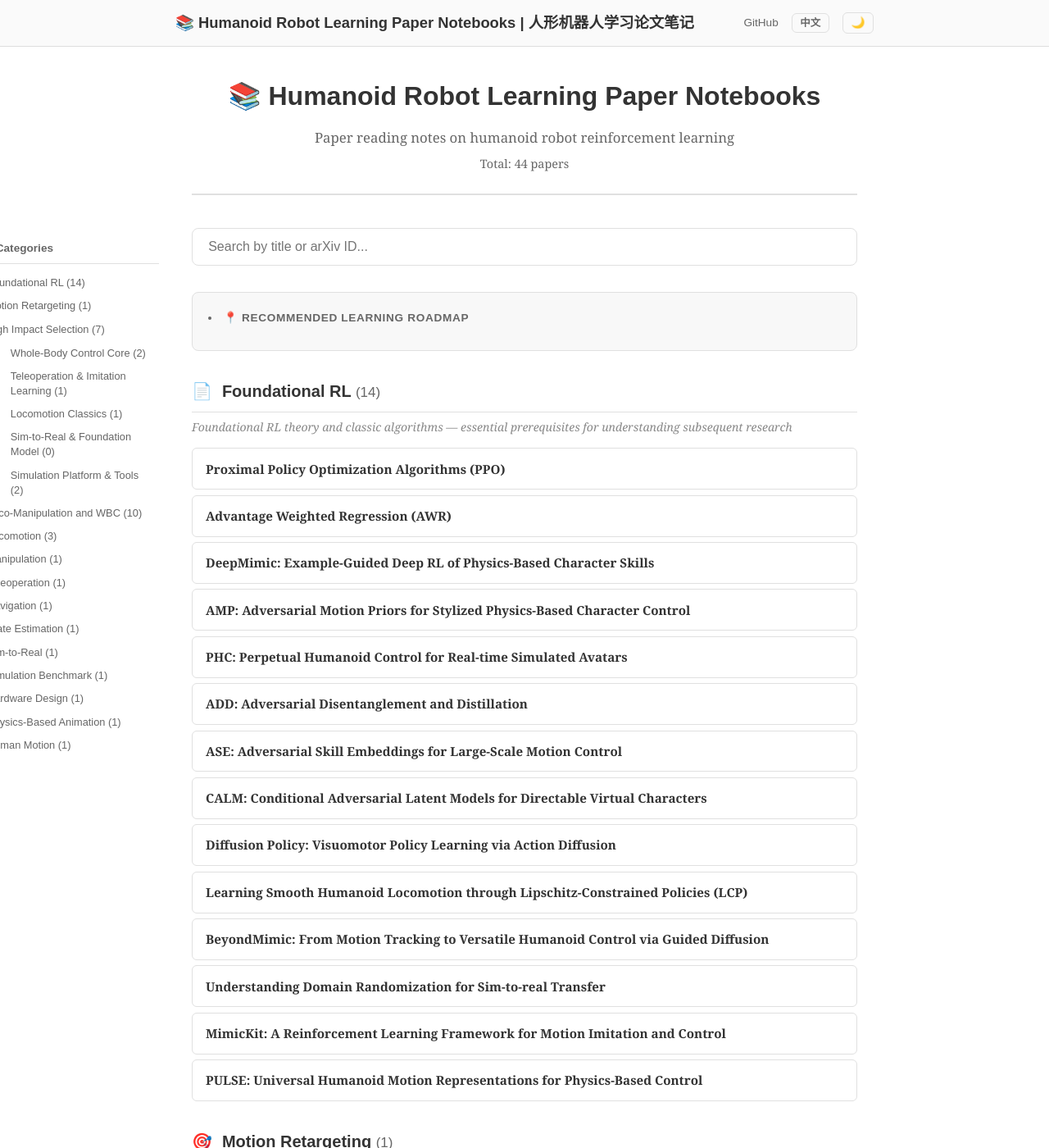
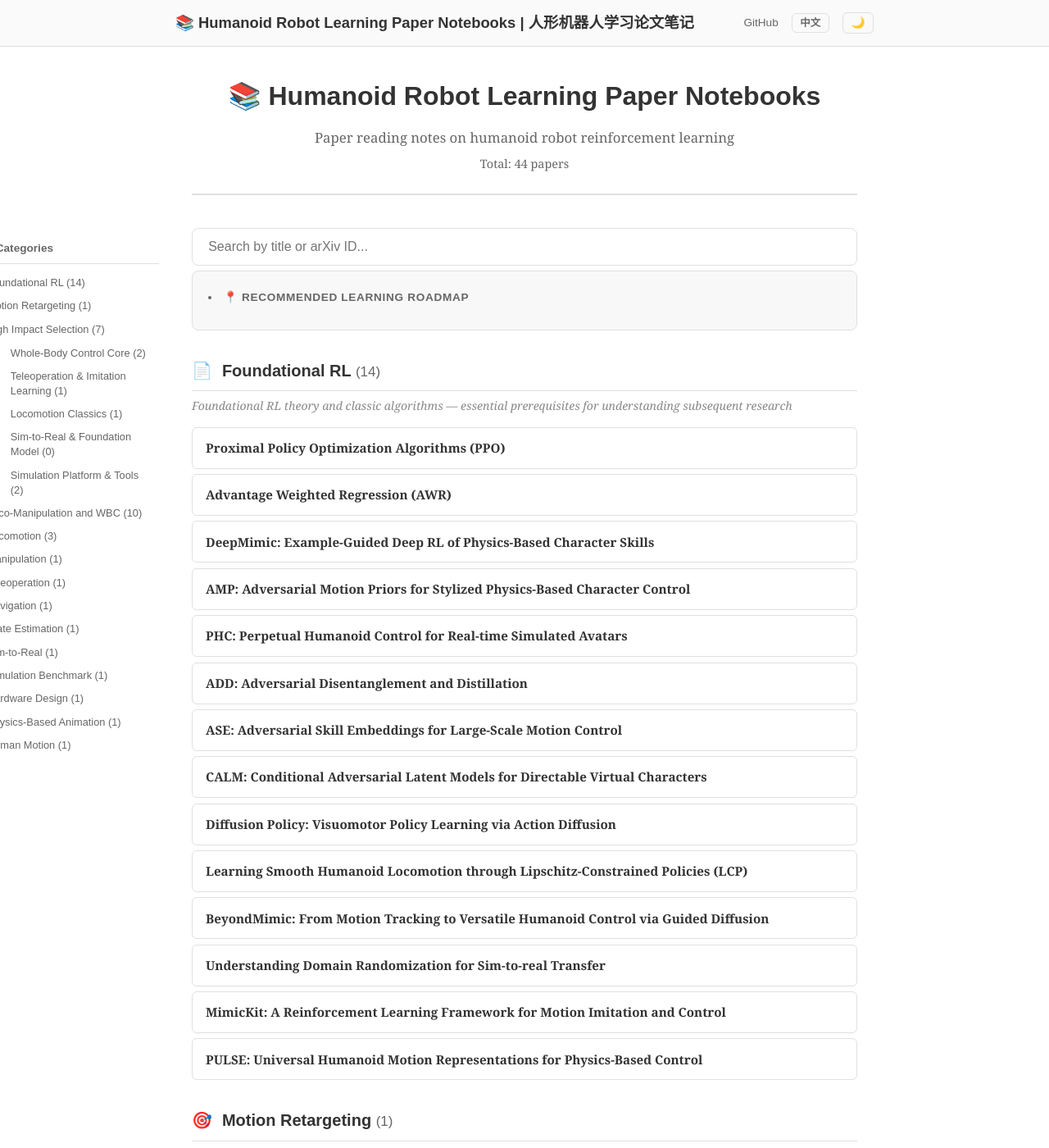
Before and after one commit to ImChong/Humanoid_Robot_Learning_Paper_Notebooks, a Jekyll site: the page built from index.html, in a window 1280 px wide and 1400 px high. Shown: the whole window at 82% size. Built offline with Jekyll 4.4.1, drawn with Linux system fonts in a browser that asks for light colours.

Commit message:
style(Home): 调整搜索栏与路线图之间的间距

```diff
--- a/assets/css/style.css
+++ b/assets/css/style.css
@@ -507,7 +507,7 @@ body {
 
 /* ===== Search Box ===== */
 .search-container {
-  margin-bottom: 2rem;
+  margin-bottom: 0.4rem;
   position: relative;
 }
 
```
